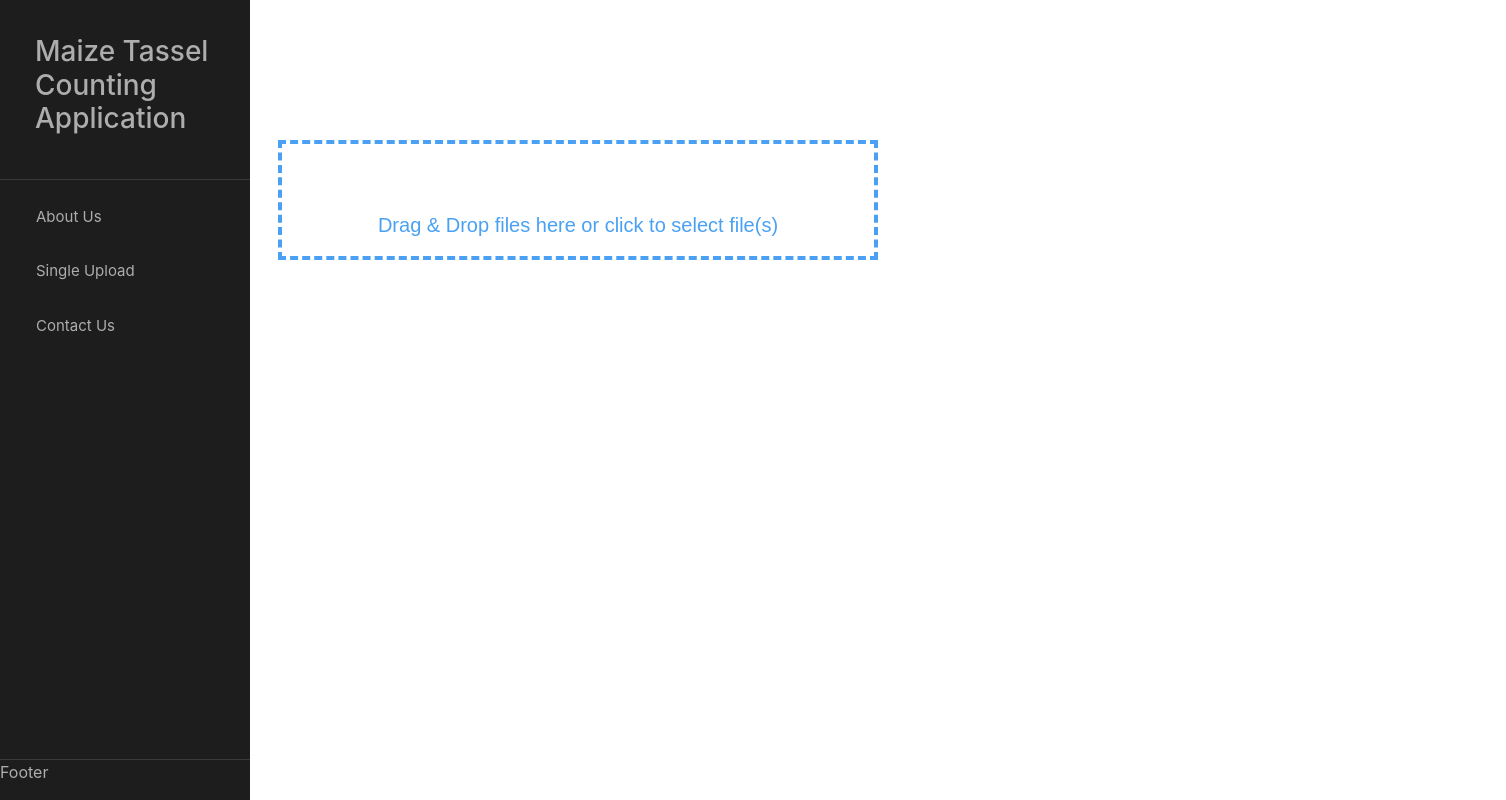
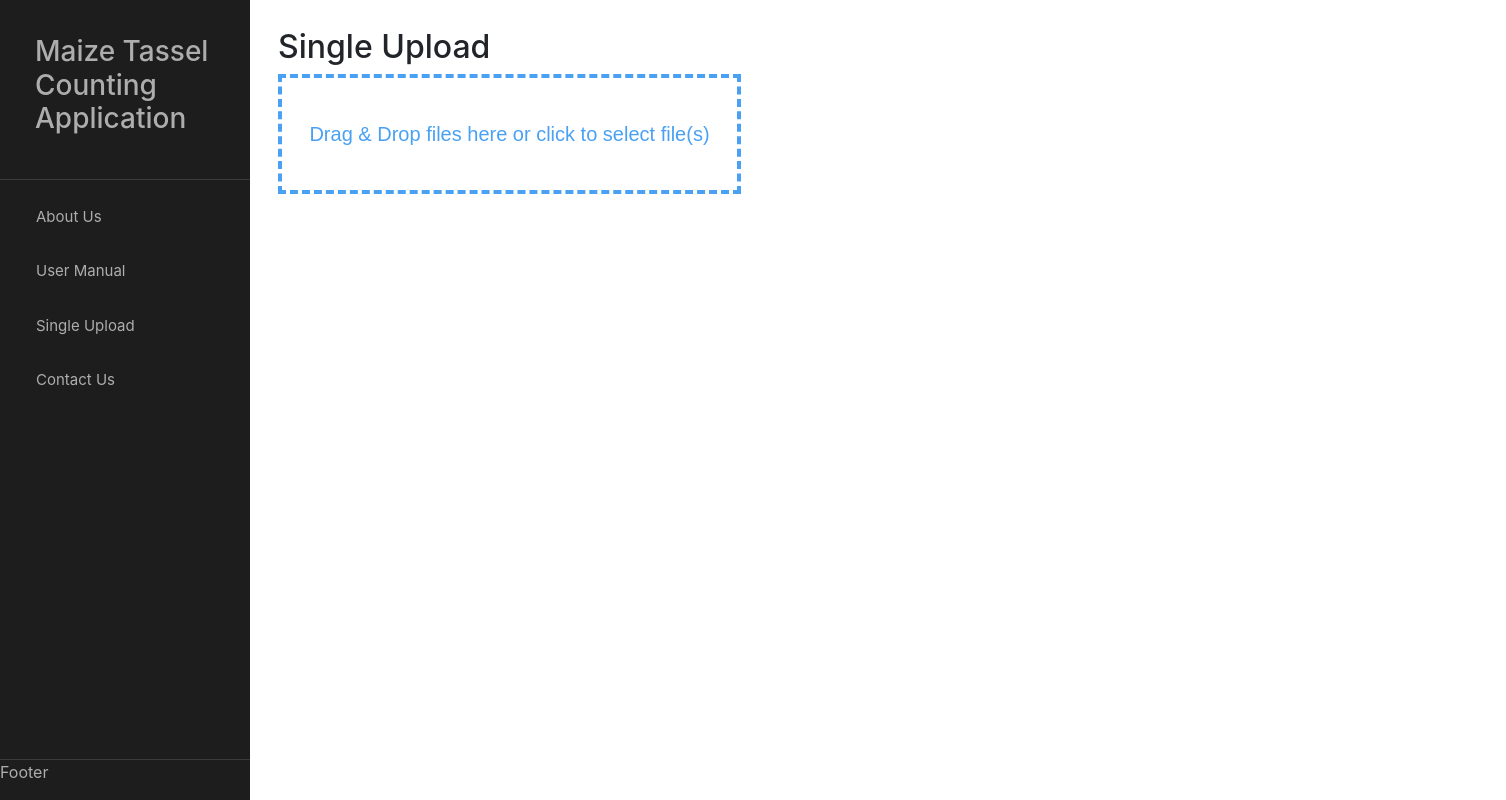
Before and after one commit to hansmellsgood/Maize-Tassel-Counting-via-Deep-Neural-Network, a React (Create React App) app in the folder Client/react-site/: page /SingleUpload in a window 1280 px wide. Shown: the whole page, 1506 px wide, since content can reach past the window. Built offline with nearby package versions, Linux system fonts and the light colour scheme.

Commit message:
React Second Push

```diff
--- a/Client/react-site/package.json
+++ b/Client/react-site/package.json
@@ -8,10 +8,12 @@
     "@testing-library/user-event": "^12.8.3",
     "axios": "^0.24.0",
     "react": "^17.0.2",
+    "react-bootstrap": "^2.0.3",
     "react-dom": "^17.0.2",
     "react-pro-sidebar": "^0.7.1",
     "react-router-dom": "^6.0.2",
     "react-scripts": "4.0.3",
+    "react-scroll": "^1.8.4",
     "web-vitals": "^1.1.2"
   },
   "scripts": {
--- a/Client/react-site/src/App.css
+++ b/Client/react-site/src/App.css
@@ -29,9 +29,11 @@ code {
 
 .container-fluid {
   width: 100%;
+  max-width: 100%;
   min-height: 100%;
   display: block;
-  position:relative;
+  position: relative;
+  padding: var(--bs-gutter-x,.75rem);
 }
 
 .pro-sidebar {
@@ -49,10 +51,14 @@ code {
 }
 
 .top {
-  height: 50vh;
-
+  height: 50%;
 }
 
 .bottom {
-  height: 50vh;
+  height: 50%;
 }
+
+.manual, .about, .contact, .upload {
+  width: 100vw;
+  height: 100vh;
+}
--- a/Client/react-site/src/App.js
+++ b/Client/react-site/src/App.js
@@ -4,6 +4,7 @@ import * as serviceWorker from "./serviceWorker";
 import { BrowserRouter as Router, Route, Routes } from "react-router-dom";
 import {
   AboutUs,
+  UserManual,
   ContactUs,
   SideBarNav,
   SingleUpload
@@ -17,11 +18,13 @@ function App() {
                 <SideBarNav />
                 <Routes>
                   <Route path="/" element={<AboutUs />} />
+                  <Route path="/UserManual" element={<UserManual />} />
                   <Route path="/ContactUs" element={<ContactUs />} />
                   <Route path="/SingleUpload" element={<SingleUpload />} />
                 </Routes>
               </Router>
             </div>
+
         </div>
     )
 }
--- a/Client/react-site/src/components/DropZone.css
+++ b/Client/react-site/src/components/DropZone.css
@@ -1,5 +1,18 @@
+.scroll-element {
+    position: relative;
+    height: 200px;
+    overflow: auto;
+}
+
+
 .file-input {
     display: none;
+}
+
+.buttonmessage {
+    display: flex;
+    align-content: center;
+    justify-content: center;
 }
 
 .file-upload-btn {
@@ -9,13 +22,15 @@
     background-color: #4aa1f3;
     font-weight: bold;
     padding: 8px 15px;
-    margin-bottom: 5px;
+    margin: 5px;
+    display:block;
 }
 
 .contain-box {
     display:flex;
-    align-items: center;
     justify-content: center;
+    width: 100%;
+    height: 100%;
 }
 
 .contain-box p {
@@ -28,18 +43,11 @@
     align-items: center;
     justify-content: center;
     margin: 0;
-    width: 600px;
+    padding: 0;
+    width: 100%;
+    min-width: 200px;
     height: 120px;
     border: 4px dashed #4aa1f3;
-}
-
-.upload-icon {
-    width: 50px;
-    height: 50px;
-    background-size: 100%;
-    text-align: center;
-    margin: 0 auto;
-    padding-top: 30px;
 }
 
 .drop-message {
@@ -74,8 +82,7 @@
 }
 
 .file-display-contain-box {
-    position: relative;
-    width: 600px;
+    position:block;
 }
 
 .file-status-bar{
@@ -111,6 +118,7 @@
     vertical-align:top;
     margin-left: 50px;
     color: #4aa1f3;
+    font-size: 14px;
 }
 
 .file-error {
@@ -122,6 +130,7 @@
 
 .file-error-message {
     color: red;
+    font-size: 12px;
 }
 
 .file-type-logo {
--- a/Client/react-site/src/components/DropZone.jsx
+++ b/Client/react-site/src/components/DropZone.jsx
@@ -1,5 +1,6 @@
 import React, { useRef, useState, useEffect } from 'react';
 import axios from 'axios';
+import Scroll from 'react-scroll';
 
 import './DropZone.css';
 
@@ -166,9 +167,8 @@ const DropZone = () => {
 
     return (
         <>
-            <div className="contain-box">
-                {unsupportedFiles.length === 0 && validFiles.length ? <button className="file-upload-btn" onClick={() => uploadFiles()}>Upload Files</button> : ''}
-                {unsupportedFiles.length ? <p>Please remove all unsupported files.</p> : ''}
+            <div className="contain-box row">
+                <div className='col'>
                     <div className="drop-contain-box"
                         onDragOver={dragOver}
                         onDragEnter={dragEnter}
@@ -177,7 +177,6 @@ const DropZone = () => {
                         onClick={fileInputClicked}
                     >
                         <div className="drop-message">
-                        <div className="upload-icon"></div>
                             Drag & Drop files here or click to select file(s)
                         </div>
                         <input
@@ -188,6 +187,13 @@ const DropZone = () => {
                             onChange={filesSelected}
                         />
                     </div>
+                    <div className='buttonmessage'>
+                        {unsupportedFiles.length === 0 && validFiles.length ? <button className="file-upload-btn center" onClick={() => uploadFiles()}>Upload</button> : ''}
+                        {unsupportedFiles.length ? <p>Please remove all unsupported files.</p> : ''}
+                    </div>
+                </div>
+                <div className='col'>
+                    <Scroll.Element className="scroll-element" id="containerElement">
                     <div className="file-display-contain-box">
                         {
                             validFiles.map((data, i) =>
@@ -203,6 +209,9 @@ const DropZone = () => {
                             )
                         }
                     </div>
+                    </Scroll.Element>
+                </div>
+
             </div>
             <div className="modal" ref={modalRef}>
                 <div className="overlay"></div>
--- a/Client/react-site/src/components/SideBarNav.jsx
+++ b/Client/react-site/src/components/SideBarNav.jsx
@@ -20,6 +20,11 @@ function SideBarNav() {
                         </NavLink>
                     </MenuItem>
                     <MenuItem>
+                        <NavLink className="nav-link" to="/UserManual">
+                            User Manual
+                        </NavLink>
+                    </MenuItem>
+                    <MenuItem>
                         <NavLink className="nav-link" to="/SingleUpload">
                             Single Upload
                         </NavLink>
--- a/Client/react-site/src/components/SingleUpload.jsx
+++ b/Client/react-site/src/components/SingleUpload.jsx
@@ -5,12 +5,14 @@ import '../App.css';
 
 function SingleUpload() {
     return (
-        <div className="container-fluid">
-            <div className="row align-items-center content top p-3">
-                <DropZone />
-            </div>
-            <div className="bottom">
-
+        <div className='upload'>
+            <div className="container-fluid">
+                <div className="vertical-align-top content top p-3">
+                    <h2 className="font-weight-light">Single Upload</h2>
+                        <DropZone />
+                    </div>
+                <div className="bottom">
+                </div>
             </div>
         </div>
     )
--- /dev/null
+++ b/Client/react-site/src/components/UserManual.jsx
@@ -0,0 +1,92 @@
+import React from "react";
+import '../App.css';
+import Accordion from "react-bootstrap/Accordion";
+
+function UserManual() {
+  return (
+    <div className="manual w-100 h-100">
+        <div className="container-fluid">
+            <div className="align-items-center content p-3">
+                <h2 className="font-weight-light">User Manual</h2>
+                <div className="accordion-dimensions">
+                    <Accordion>
+                    <Accordion.Item eventKey="0">
+                        <Accordion.Header>Instructions for Single Image</Accordion.Header>
+                        <Accordion.Body>
+                            <h7>Step 1:</h7>
+                            <p>
+                                Lorem ipsum dolor sit amet, consectetur adipisicing elit,
+                                sed do eiusmod tempor incididunt ut labore et dolore magna aliqua.
+                                Ut enim ad minim veniam, quis nostrud exercitation ullamco laboris
+                                nisi ut aliquip ex ea commodo consequat. Duis aute irure dolor in
+                                reprehenderit in voluptate velit esse cillum dolore eu fugiat nulla
+                                pariatur. Excepteur sint occaecat cupidatat non proident, sunt in
+                                culpa qui officia deserunt mollit anim id est laborum.
+                            </p>
+                            <h7>Step 2:</h7>
+                            <p>
+                                Lorem ipsum dolor sit amet, consectetur adipisicing elit,
+                                sed do eiusmod tempor incididunt ut labore et dolore magna aliqua.
+                                Ut enim ad minim veniam, quis nostrud exercitation ullamco laboris
+                                nisi ut aliquip ex ea commodo consequat. Duis aute irure dolor in
+                                reprehenderit in voluptate velit esse cillum dolore eu fugiat nulla
+                                pariatur. Excepteur sint occaecat cupidatat non proident, sunt in
+                                culpa qui officia deserunt mollit anim id est laborum.
+                            </p>
+                            <h7>Step 3:</h7>
+                            <p>
+                                Lorem ipsum dolor sit amet, consectetur adipisicing elit,
+                                sed do eiusmod tempor incididunt ut labore et dolore magna aliqua.
+                                Ut enim ad minim veniam, quis nostrud exercitation ullamco laboris
+                                nisi ut aliquip ex ea commodo consequat. Duis aute irure dolor in
+                                reprehenderit in voluptate velit esse cillum dolore eu fugiat nulla
+                                pariatur. Excepteur sint occaecat cupidatat non proident, sunt in
+                                culpa qui officia deserunt mollit anim id est laborum.
+                            </p>
+                        </Accordion.Body>
+                    </Accordion.Item>
+                    <Accordion.Item eventKey="1">
+                        <Accordion.Header>Instructions for Multiple Images</Accordion.Header>
+                        <Accordion.Body>
+                        <h7>Step 1:</h7>
+                            <p>
+                                Lorem ipsum dolor sit amet, consectetur adipisicing elit,
+                                sed do eiusmod tempor incididunt ut labore et dolore magna aliqua.
+                                Ut enim ad minim veniam, quis nostrud exercitation ullamco laboris
+                                nisi ut aliquip ex ea commodo consequat. Duis aute irure dolor in
+                                reprehenderit in voluptate velit esse cillum dolore eu fugiat nulla
+                                pariatur. Excepteur sint occaecat cupidatat non proident, sunt in
+                                culpa qui officia deserunt mollit anim id est laborum.
+                            </p>
+                            <h7>Step 2:</h7>
+                            <p>
+                                Lorem ipsum dolor sit amet, consectetur adipisicing elit,
+                                sed do eiusmod tempor incididunt ut labore et dolore magna aliqua.
+                                Ut enim ad minim veniam, quis nostrud exercitation ullamco laboris
+                                nisi ut aliquip ex ea commodo consequat. Duis aute irure dolor in
+                                reprehenderit in voluptate velit esse cillum dolore eu fugiat nulla
+                                pariatur. Excepteur sint occaecat cupidatat non proident, sunt in
+                                culpa qui officia deserunt mollit anim id est laborum.
+                            </p>
+                            <h7>Step 3:</h7>
+                            <p>
+                                Lorem ipsum dolor sit amet, consectetur adipisicing elit,
+                                sed do eiusmod tempor incididunt ut labore et dolore magna aliqua.
+                                Ut enim ad minim veniam, quis nostrud exercitation ullamco laboris
+                                nisi ut aliquip ex ea commodo consequat. Duis aute irure dolor in
+                                reprehenderit in voluptate velit esse cillum dolore eu fugiat nulla
+                                pariatur. Excepteur sint occaecat cupidatat non proident, sunt in
+                                culpa qui officia deserunt mollit anim id est laborum.
+                            </p>
+                        </Accordion.Body>
+                    </Accordion.Item>
+                    </Accordion>
+                </div>
+            </div>
+        </div>
+    </div>
+
+  );
+}
+
+export default UserManual;
--- a/Client/react-site/src/components/index.js
+++ b/Client/react-site/src/components/index.js
@@ -1,5 +1,6 @@
-export { default as SideBarNav } from "./SideBarNav.jsx";
 export { default as AboutUs } from "./AboutUs.jsx";
+export { default as UserManual } from "./UserManual.jsx";
 export { default as ContactUs } from "./ContactUs.jsx";
 export { default as SingleUpload } from "./SingleUpload.jsx";
 export { default as DropZone } from "./DropZone.jsx";
+export { default as SideBarNav } from "./SideBarNav.jsx";
```
Also changed, not shown: 1 other file (tests, documents, lock files or other folders). Lines whose indentation alone changed are shown as unchanged.
